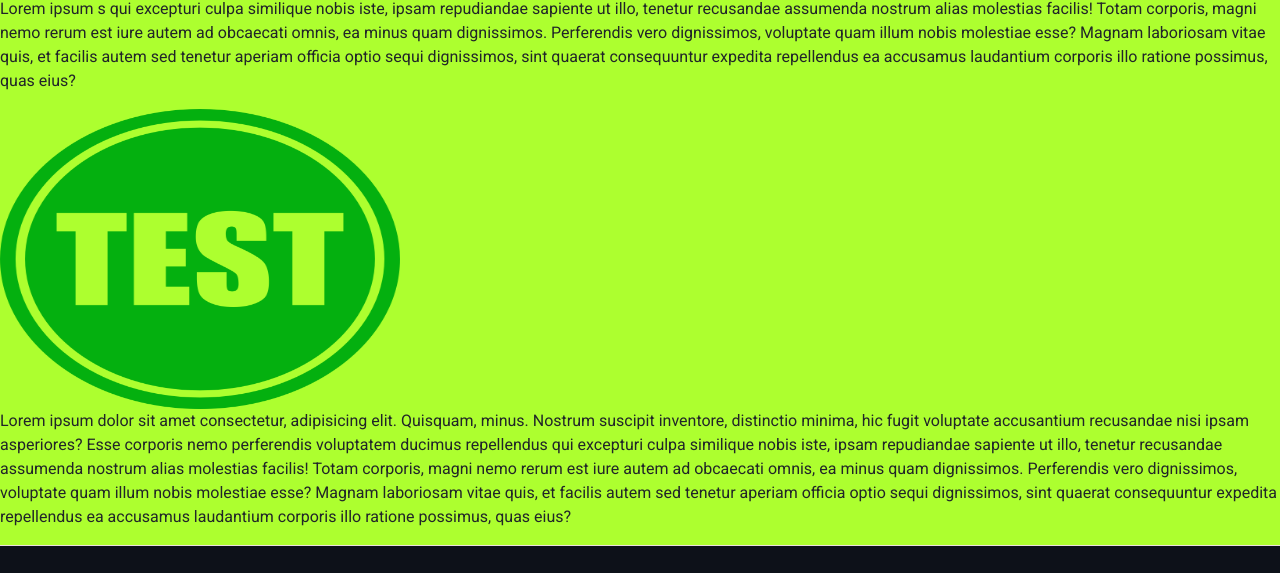
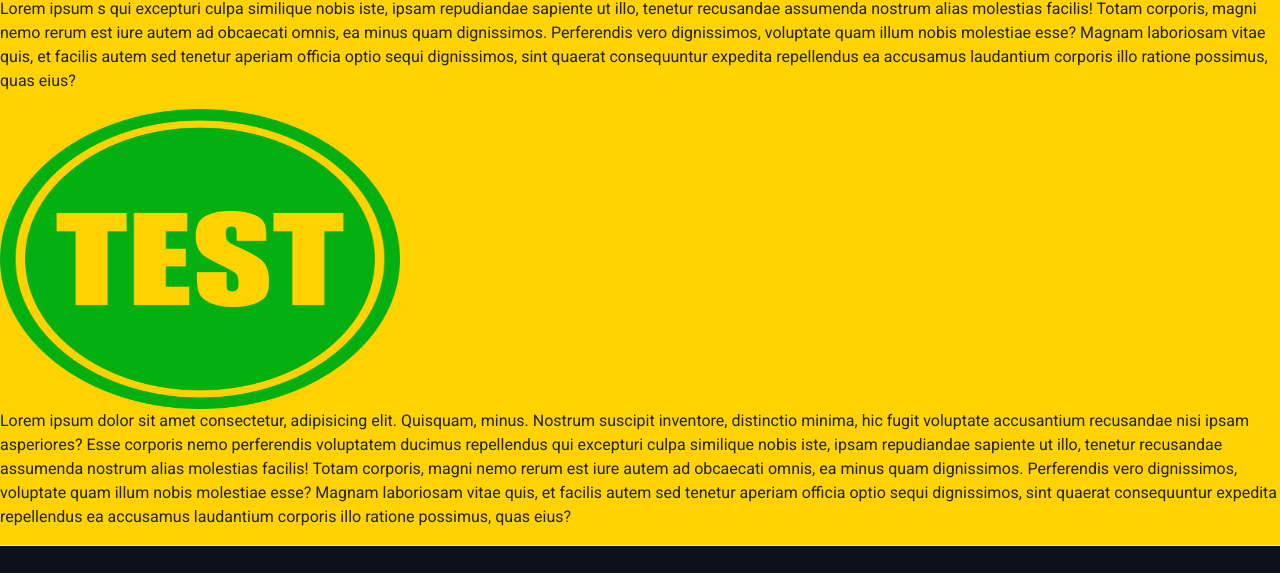
Before and after one commit to Fer-Cavalli/PF-Cavalli, a plain HTML site: page pages/services.html in a window 1280 px wide. Shown: the part 192-765 px from the top of the page. Drawn offline with nearby package versions, Linux system fonts and the light colour scheme.

Commit message:
Update style.css

```diff
--- a/css/style.css
+++ b/css/style.css
@@ -80,7 +80,7 @@ h4{
     background-color:#0d1119;
 }
 .colorserv{
-    background-color: greenyellow;
+    background-color: #ffd200;
 }
 .colorabout{
     background-color: #ff7dc8;
```
